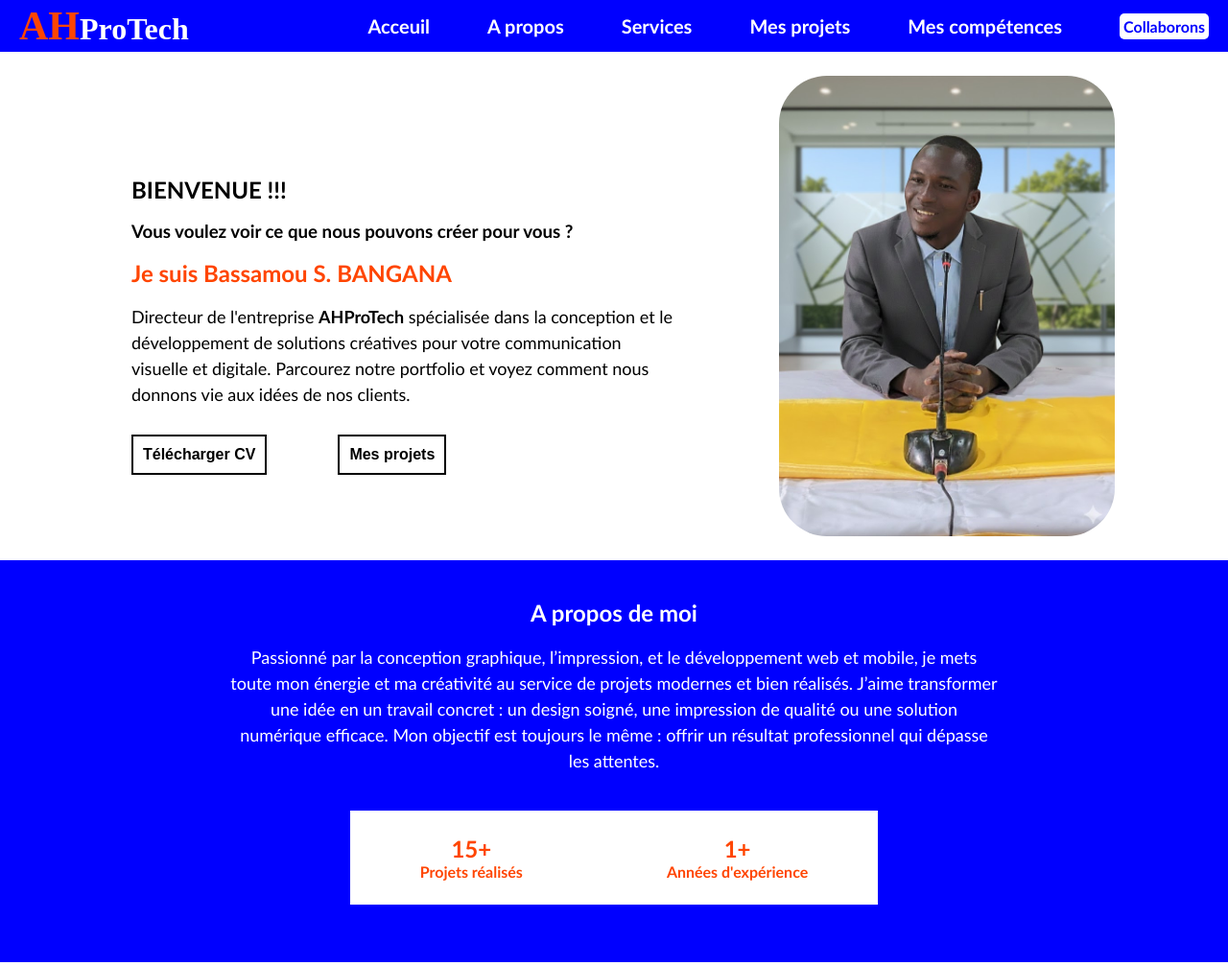
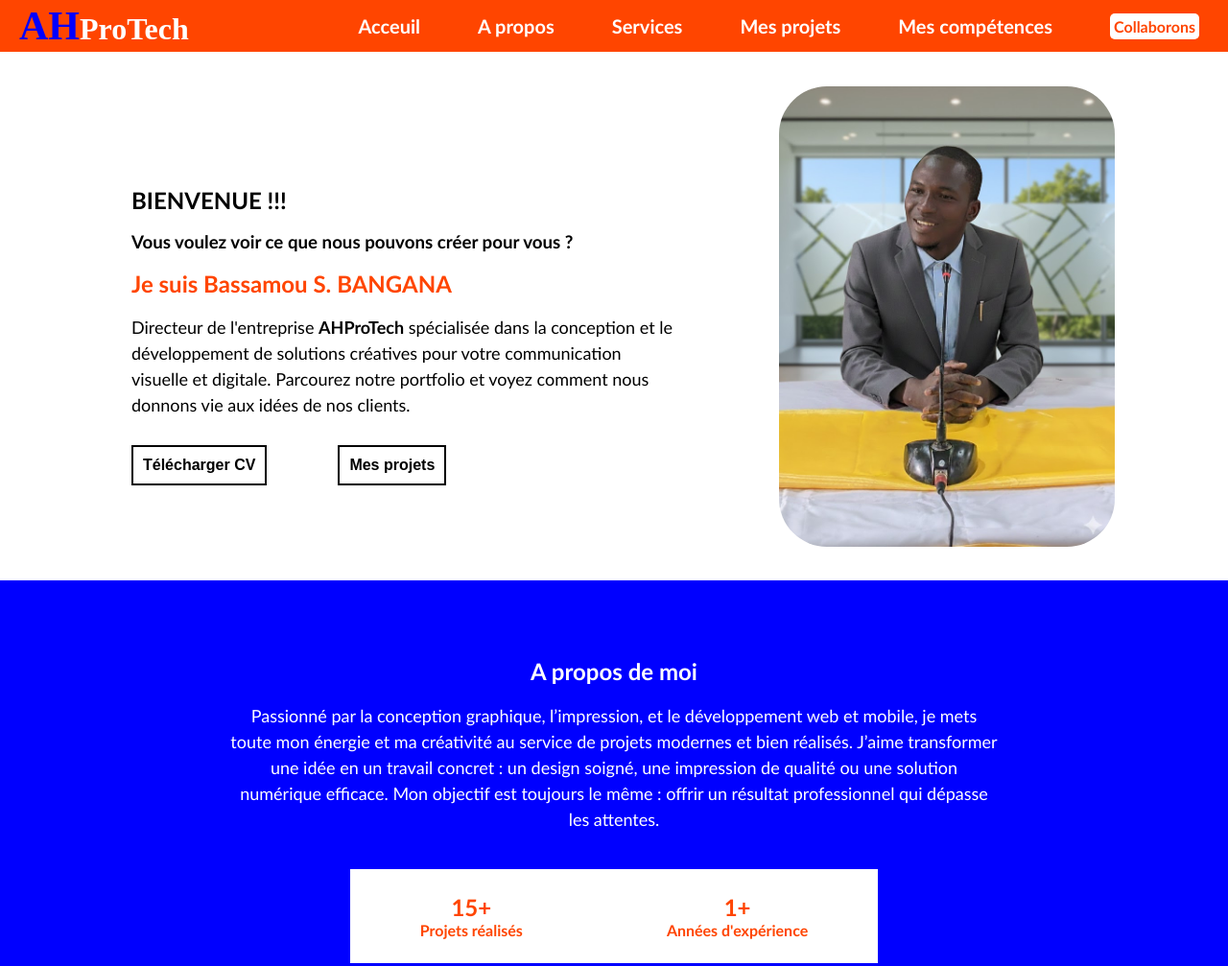
Before and after one commit to Bassam-dev2025/mon-portfolio2, a plain HTML site: page index.html in a window 1280 px wide. Shown: the top 1007 px of the page at 96% size. Drawn offline with Linux system fonts and the light colour scheme.

Commit message:
Add files via upload

```diff
--- a/index.html
+++ b/index.html
@@ -40,7 +40,9 @@
                         et le développement de solutions créatives pour votre communication visuelle et digitale.
                         Parcourez notre portfolio et voyez comment nous donnons vie aux idées de nos clients.</p>
                     <br>
-                    <button class="tele">Télécharger CV</button>
+                    <a href="CV-BASSAM.pdf" target="_blank" download>
+                        <button class="tele">Télécharger CV</button>
+                    </a>
                     <button class="proj" onclick="location.href='#section4'">Mes projets</button>
                 </div>
             </div>
--- a/portfolio.css
+++ b/portfolio.css
@@ -1,10 +1,14 @@
 *{margin : 0;}
 
 header{
+    position: fixed;
+    top: 0;
+    left: 0;
+    width: 100%;
     display: flex;
     justify-content: space-between;
     align-items: center;
-    background-color: blue;
+    background-color: orangered;
     color: white;
     padding-left: 20px;
     padding-right: 20px;
@@ -13,6 +17,7 @@ header{
 }
 
 nav{
+    padding-right: 50px;
     display: flex;
     gap: 60px;
     align-items: center;
@@ -29,7 +34,7 @@ ul{
 
 li:active {
     transform: scale(1.5);
-    color: orangered;
+    color: rgb(0, 255, 242);
 }
 
 li:hover {
@@ -48,7 +53,7 @@ button{
     font-size: 16px;
     font-family: 'Gill Sans', 'Gill Sans MT', Calibri, 'Trebuchet MS', sans-serif;
     font-weight: bold;
-    color: blue;
+    color: orangered;
     padding: 4px;
     cursor: pointer;
     transition: 0.3s;
@@ -56,12 +61,12 @@ button{
 
 button:hover {
   transform: scale(1.1);
-  background:  gold;
+  background:  rgb(0, 128, 255);
 }
 
 button:active {
   transform: scale(0.9);
-  background-color: orangered;
+  background-color: rgb(0, 255, 242);
 }
 
 
@@ -71,8 +76,8 @@ button:active {
     margin-right: 0px;
     justify-content: center;
     align-items: center;
-    padding-bottom: 25px;
-    padding-top: 25px;
+    padding-bottom: 35px;
+    padding-top: 90px;
     padding-right: 10px;
     padding-left: 37px;
 }
@@ -118,7 +123,7 @@ img{
     font-family: 'Gill Sans', 'Gill Sans MT', Calibri, 'Trebuchet MS', sans-serif;
 }
 
-.partie {color : orangered;
+.partie {color : blue;
 font-weight: bold;
 font-size: 42px;
 }
@@ -159,6 +164,7 @@ font-size: 42px;
 .moi{background-color: blue;
     justify-content: center;
     padding-bottom: 20px;
+    padding-top: 40px;
 }
 
 .experience{
@@ -206,6 +212,7 @@ font-size: 42px;
     font-family: 'Gill Sans', 'Gill Sans MT', Calibri, 'Trebuchet MS', sans-serif;
     padding: 20px;
     padding-bottom: 50px;
+    padding-top: 50px;
 }
 
 .serv1 {
@@ -243,7 +250,7 @@ font-size: 42px;
 .mesProjets {
     background-color: blue;
     padding-bottom: 30px;
-    padding-top: 30px;
+    padding-top: 70px;
 }
 
 .projets1 {
@@ -378,6 +385,7 @@ img:hover {
 .mesCompetences {
     justify-items: center;
     padding-bottom: 25px;
+    padding-top: 50px;
 }
 
 .bar {
@@ -445,6 +453,7 @@ img:hover {
     gap: 80px;
     padding-top: 30px;
     padding-bottom: 30px;
+    padding-top: 70px;
 }
 
 .mesContacts {
```
Also changed, not shown: 1 other file.
